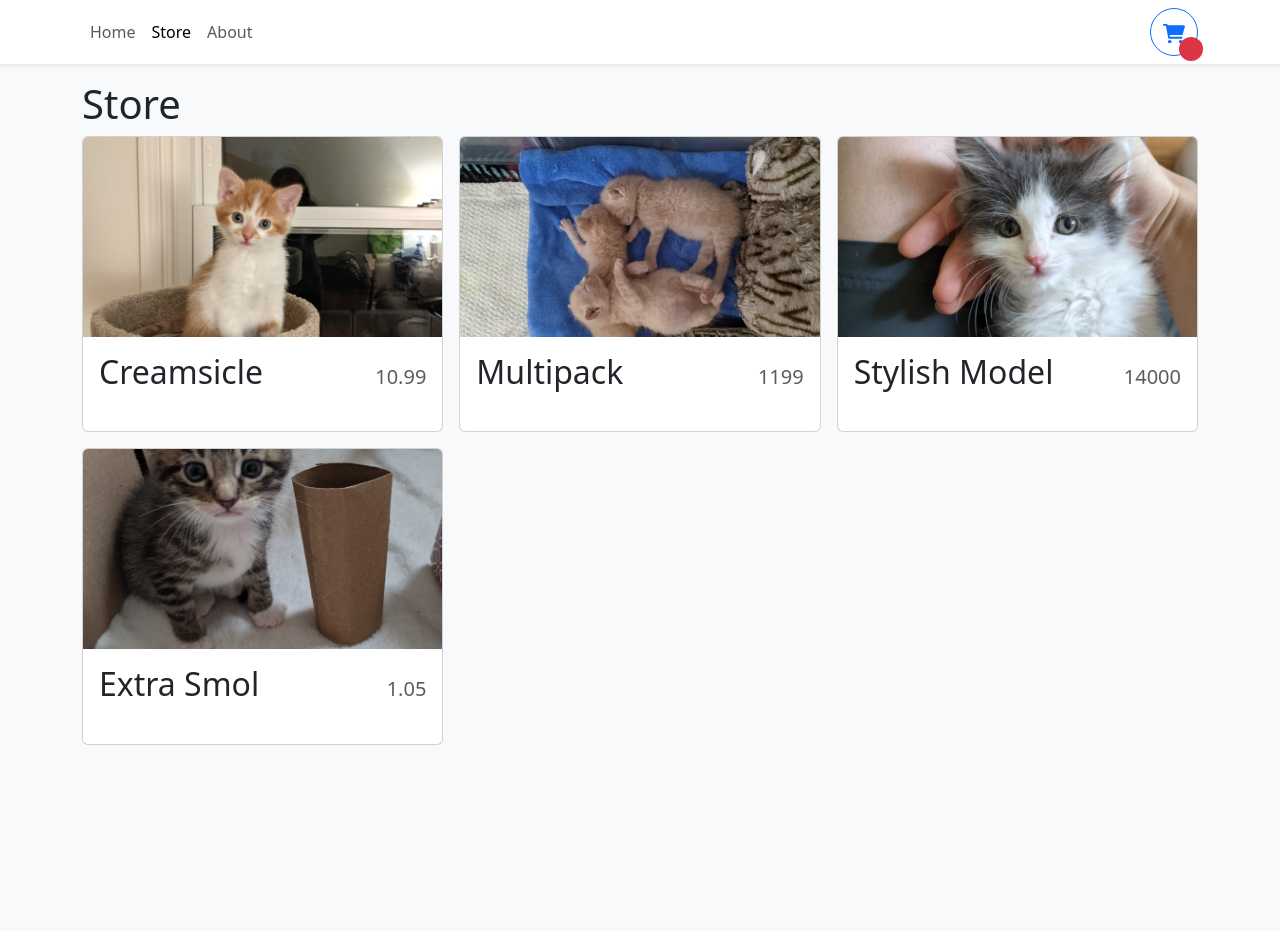
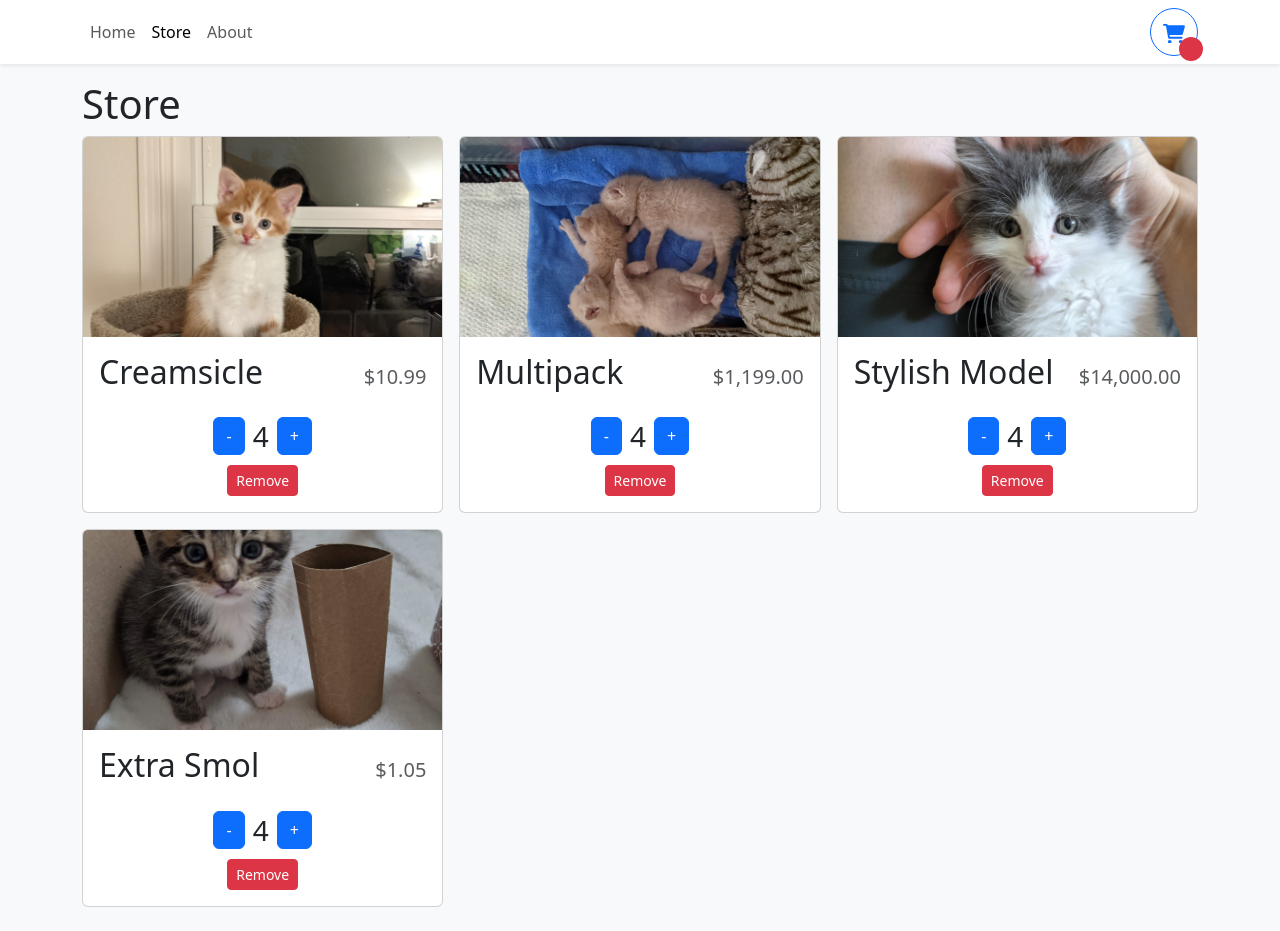
Before and after one commit to yuhwaa/lumiere, a React (Vite) app: page /store in a window 1280 px wide. Before the commit the page ends 800 px from the top, so only its background shows below. Built offline with nearby package versions, Linux system fonts and the light colour scheme.

Commit message:
set up context

```diff
--- a/src/App.tsx
+++ b/src/App.tsx
@@ -4,10 +4,11 @@ import { Home } from "./pages/Home"
 import { Store } from "./pages/Store"
 import { About } from "./pages/About"
 import { Navbar } from "./components/Navbar"
+import { ShoppingCartProvider } from "./context/ShoppingCartContext"
 
 function App() {
   return (
-    <>
+  <ShoppingCartProvider>
   <Navbar />
   <Container className="mb-4">
     <Routes>
@@ -16,7 +17,7 @@ function App() {
       <Route path="/about" element={<About />}/>
     </Routes>
   </Container>
-    </>
+  </ShoppingCartProvider>
   )
 }
 
--- a/src/components/StoreItem.tsx
+++ b/src/components/StoreItem.tsx
@@ -1,4 +1,5 @@
-import { Card } from "react-bootstrap"
+import { Button, Card } from "react-bootstrap"
+import { formatCurrency } from "../utilities/formatCurrency"
 
 type StoreItemProps = {
   id: number
@@ -8,14 +9,27 @@ type StoreItemProps = {
 }
 
 export function StoreItem({id, name, price, imgUrl} : StoreItemProps) {
+    const quantity = 4
 return (
-  <Card>
-    <Card.Img variant = "top" src = {imgUrl} height="200px" style={{objectFit: "cover"}} />
+  <Card className="h-100">
+    <Card.Img variant="top" src = {imgUrl} height="200px" style={{objectFit: "cover"}} />
     <Card.Body className="d-flex flex-column">
         <Card.Title className="d-flex justify-content-between align-items-baseline mb-4">
           <span className="fs-2">{name}</span>
-          <span className="ms-2 text-muted">{price}</span>
+          <span className="ms-2 text-muted">{formatCurrency(price)}</span>
         </Card.Title>
+        <div className="mt-auto">
+            {quantity === 0 ? (<Button className="w-100">+ Add to Cart</Button>) : (<div className="d-flex align-items-center flex-column" style={{gap: ".5rem"}}>
+                <div className="d-flex align-items-center justify-content-center" style={{gap: ".5rem"}}>
+                    <Button>-</Button>
+                    <div>
+                    <span className="fs-3">{quantity}</span>
+                    </div>
+                    <Button>+</Button>
+                </div>
+                <Button variant="danger" size="sm">Remove</Button>
+            </div>) }
+        </div>
     </Card.Body>
   </Card>
   )
--- /dev/null
+++ b/src/context/ShoppingCartContext.tsx
@@ -0,0 +1,34 @@
+import { ReactNode, createContext, useContext, useState } from "react"
+
+type ShoppingCartProviderProps = {
+    children : ReactNode
+}
+
+type ShoppingCartContext = {
+    getItemQuantity: (id: number) => number
+    increaseCartQuantity: (id: number) => void
+    decreaseCartQuantity: (id: number) => void
+    removeFromCart: (id: number) => number
+}
+
+type CartItem = {
+    id: number
+    quantity: number
+}
+
+const ShoppingCartContext = createContext({} as ShoppingCartContext)
+
+//This is the radio that listens for context
+export function useShoppingCart() {
+  return useContext(ShoppingCartContext)
+}
+
+//This is the radio station that broadcasts the context
+export function ShoppingCartProvider({children} : ShoppingCartProviderProps) {
+  const [cartItems, setCartItems] = useState<CartItem[]>([])
+    return (
+    <ShoppingCartContext.Provider value={{}}>
+      {children}
+    </ShoppingCartContext.Provider>
+  )
+}
--- /dev/null
+++ b/src/utilities/formatCurrency.ts
@@ -0,0 +1,5 @@
+const CURRENCY_FORMATTER = new Intl.NumberFormat(undefined, {currency: "USD", style: "currency"})
+
+export function formatCurrency(number : number) {
+  return CURRENCY_FORMATTER.format(number)
+}
```
